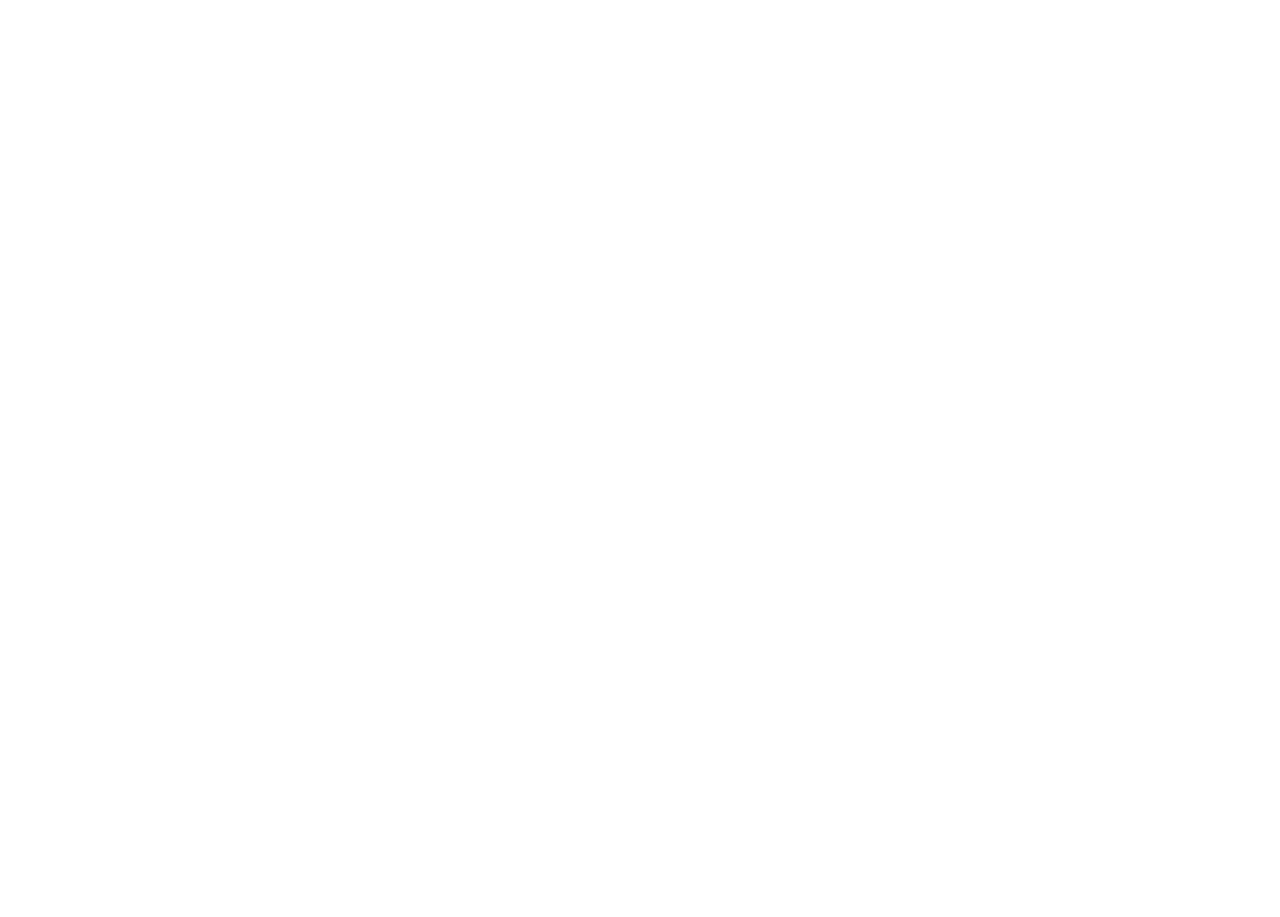
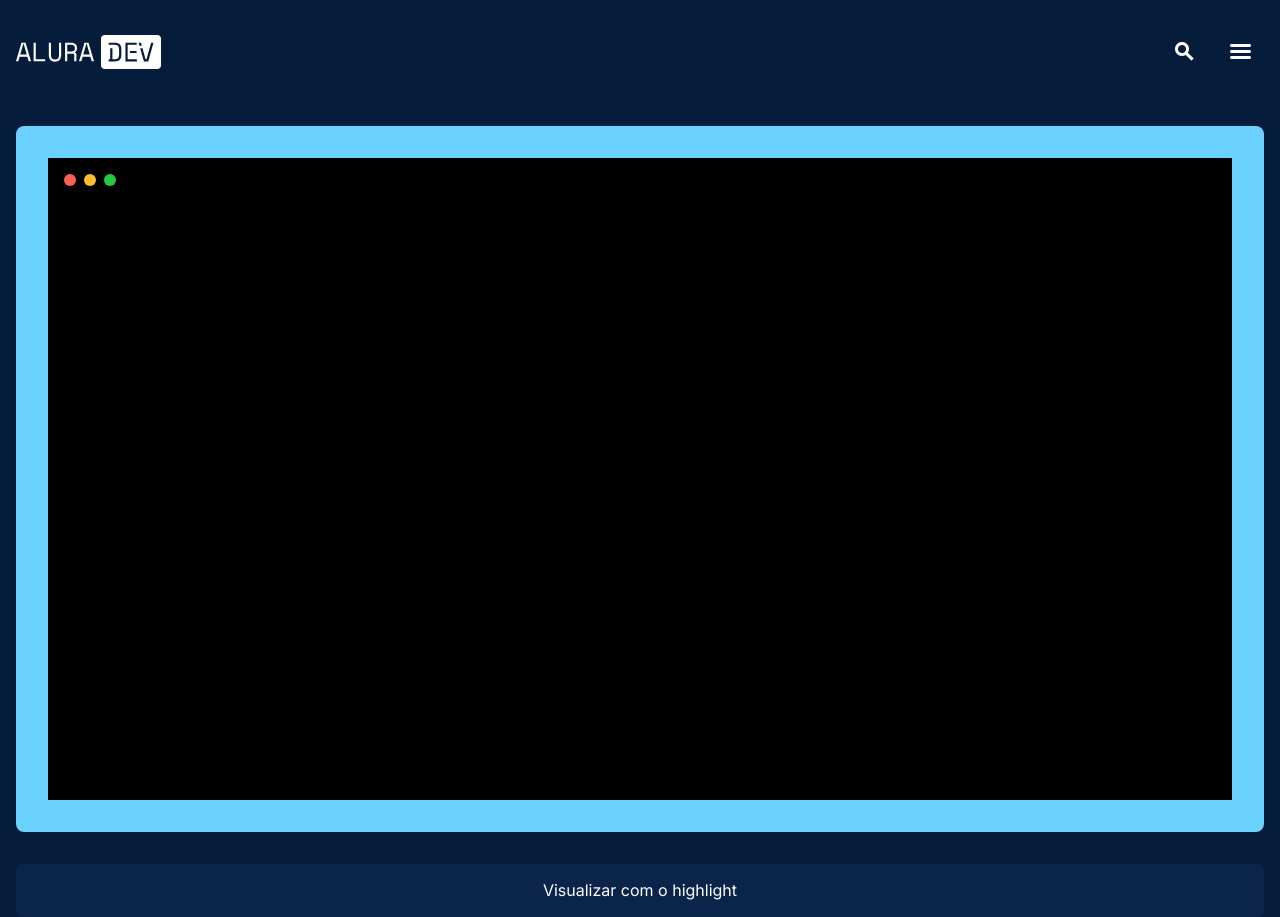
Before and after one commit to Matheus-Pazinati/alura-dev-challenge, a plain HTML site: page index.html in a window 1280 px wide. Before the commit the page ends 800 px from the top, so only its background shows below. Drawn offline with Linux system fonts and the light colour scheme; files whose address does not match are found by name.

Commit message:
Finaliza criacao editor de codigo

```diff
--- a/assets/css/style.css
+++ b/assets/css/style.css
@@ -8,9 +8,110 @@
   --color-blue300: #5081FB;
   --color-blue200: #7BA4FC;
   --color-blue100: #96B9FD;
+  --color-codeborder: #6BD1FF;
   --color-dark-grey: #141414;
   --color-green: #27C93F;
   --color-red: #FF5F56;
   --color-yellow: #FFBD2E;
   --color-white: #FEFEFE;
 }
+body {
+  background-color: var(--color-background);
+  padding: 0 1rem;
+}
+
+/* ============ CABEÇALHO ===== */
+.header {
+  padding: 1.75rem 0 3.125rem;
+  display: flex;
+  justify-content: space-between;
+  align-items: center;
+}
+.header__search, .header__menu, .header__logo {
+  display: flex;
+  align-items: center;
+}
+.header__icons {
+  display: flex;
+  align-items: center;
+  gap: 0.5rem;
+}
+.header__icons i {
+  font-size: 1.5rem;
+  color: var(--color-white);
+  font-weight: bold;
+  padding: 0.75rem;
+  cursor: pointer;
+}
+.header__icons .header__close {
+  display: none;
+  opacity: 0;
+  visibility: hidden;
+}
+
+/* ============ EDITOR DE CÓDIGO ===== */
+.code__editor {
+  background-color: #000;
+  height: calc(100vh - 94px);
+  display: flex;
+  justify-content: center;
+  align-items: center;
+  border-radius: 0.5rem;
+}
+.editor__container {
+  width: 100%;
+  height: 100%;
+  border: 2rem solid var(--color-codeborder);
+  padding: 1rem;
+  border-radius: 0.5rem;
+}
+.editor__container textarea {
+  width: 100%;
+  height: 100%;
+  background-color: transparent;
+  resize: none;
+  color: var(--color-white);
+  border: none;
+  font: var(--font-code);
+  border-radius: 0.5rem;
+}
+.editor__container textarea:focus-visible {
+  outline: none;
+}
+.editor__content {
+  width: 100%;
+  height: 100%;
+  border: 1rem solid black;
+  box-sizing: content-box;
+}
+.editor__icons {
+  display: flex;
+  gap: .5rem;
+  margin-bottom: 1.5rem;
+}
+.editor__icon {
+  width: 0.75rem;
+  height: 0.75rem;
+  clip-path: circle();
+}
+.editor__icon.icon-red {
+  background-color: var(--color-red);
+}
+.editor__icon.icon-yellow {
+  background-color: var(--color-yellow);
+}
+.editor__icon.icon-green {
+  background-color: var(--color-green);
+}
+.button__highlight {
+  width: 100%;
+  text-align: center;
+  font: var(--font-body);
+  margin-top: 2rem;
+  padding: 0.9rem 0;
+  cursor: pointer;
+  border-radius: 0.5rem;
+  border: none;
+  background-color: rgba(80, 129, 251, 0.08);
+  color: var(--color-white);
+}
--- a/index.html
+++ b/index.html
@@ -8,9 +8,38 @@
   <link rel="preconnect" href="https://fonts.gstatic.com" crossorigin>
   <link href="https://fonts.googleapis.com/css2?family=Inter:wght@400;700&family=Roboto&display=swap" rel="stylesheet">
   <link rel="stylesheet" href="./assets/css/reset.css">
+  <link rel="stylesheet" href="./assets/fonts/style.css">
   <link rel="stylesheet" href="./assets/css/style.css">
 </head>
 <body>
-
+  <header class="header">
+    <h1 class="header__logo">
+      <img src="./assets/images/Logo.svg" alt="Logo da AluraDev">
+    </h1>
+    <section class="header__icons">
+      <div class="header__search">
+        <i class="icon-search"></i>
+      </div>
+      <div class="header__menu toggle">
+        <i class="icon-menu"></i>
+      </div>
+      <div class="header__close toggle">
+        <i class="icon-close"></i>
+      </div>
+    </section>
+  </header>
+  <main>
+    <section class="code__editor">
+      <div class="editor__container">
+        <div class="editor__icons">
+          <div class="editor__icon icon-red"></div>
+          <div class="editor__icon icon-yellow"></div>
+          <div class="editor__icon icon-green"></div>
+        </div>
+        <textarea name="code" id="code"></textarea>
+      </div>
+    </section>
+    <button class="button__highlight">Visualizar com o highlight</button>
+  </main>
 </body>
 </html>
```
Also changed, not shown: assets/images/Logo.svg (added).
